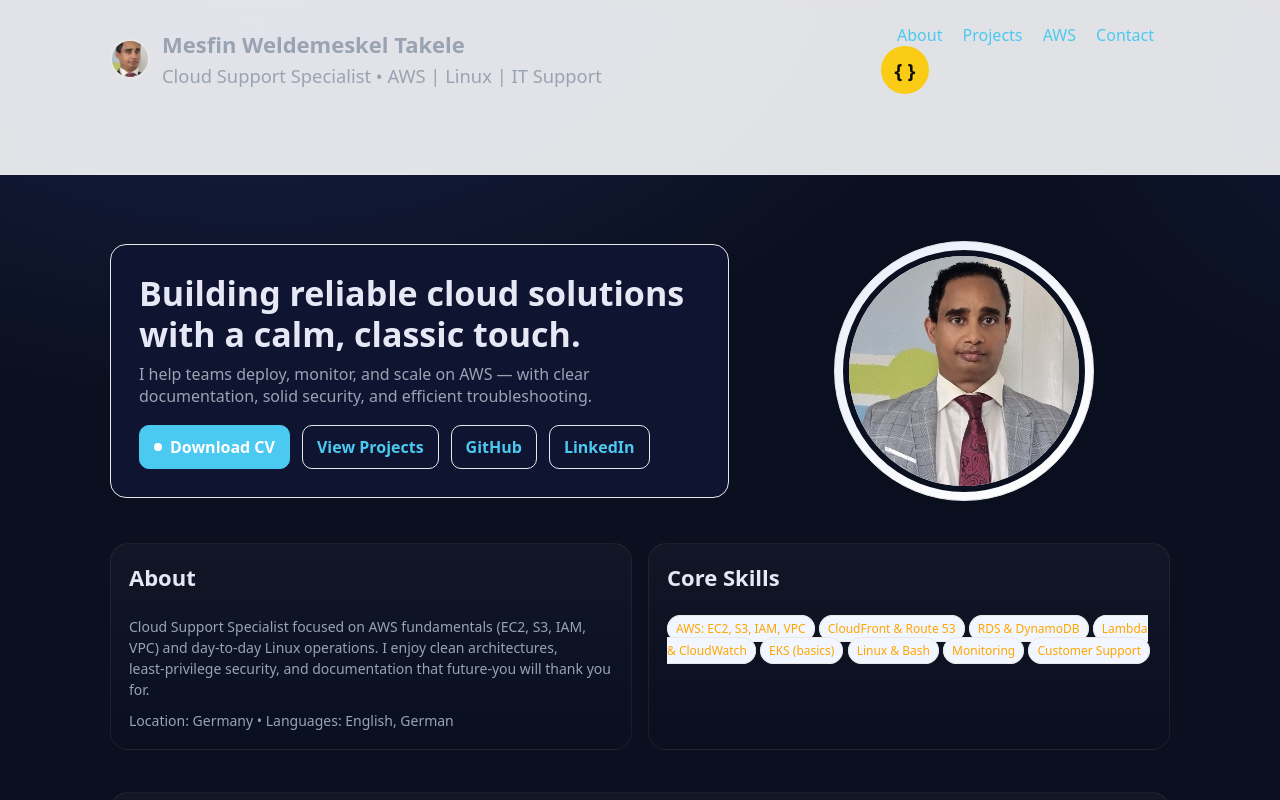
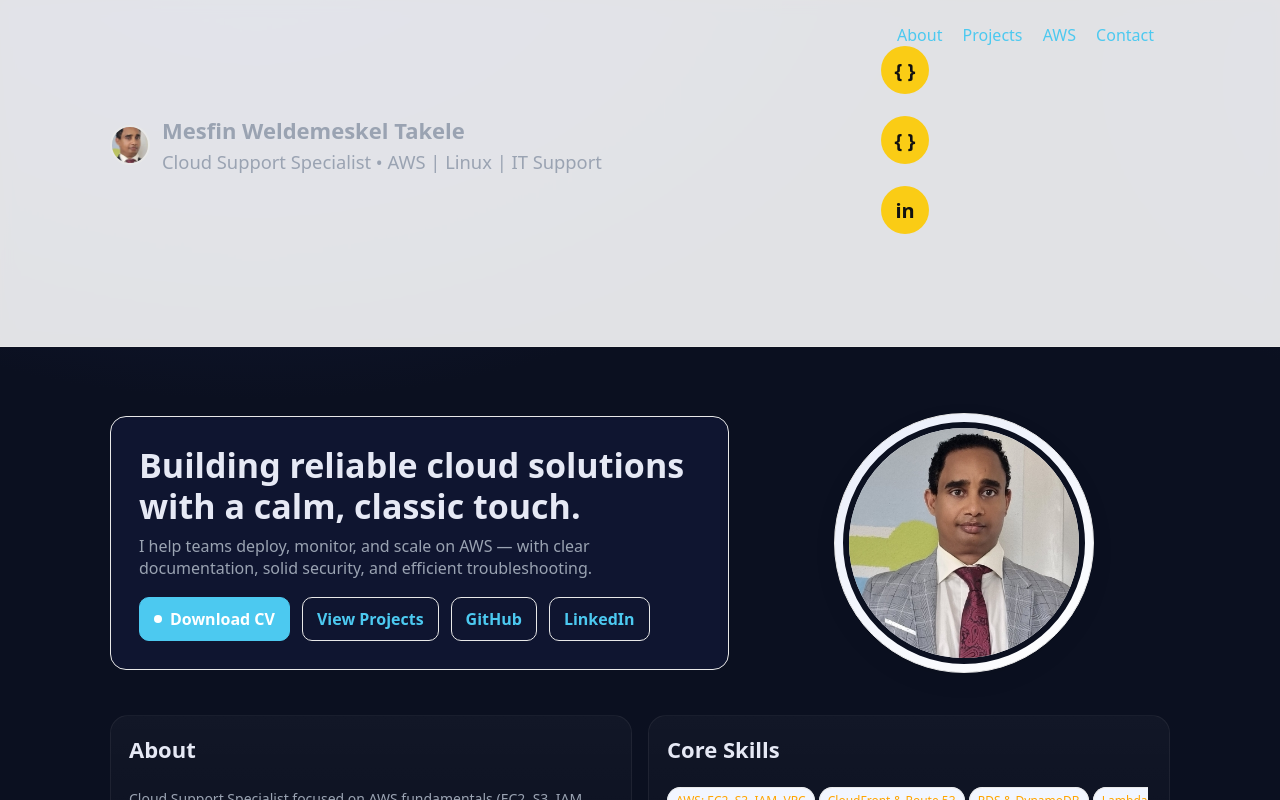
Before and after one commit to Mesfin-Star/classic-aws-portfolio, a plain HTML site: page index.html in a window 1280 px wide. Drawn offline with Linux system fonts and the light colour scheme.

Commit message:
Update index.html

```diff
--- a/index.html
+++ b/index.html
@@ -179,6 +179,14 @@
       <a href="#contact">Contact</a>
            <a href="https://github.com/Mesfin-Star" target="_blank" style="text-decoration:none">
         <span style="background:#facc15;color:#111;width:48px;height:48px;display:flex;align-items:center;justify-content:center;border-radius:50%;font-size:20px;font-weight:bold">{ }</span>
+              <a href="https://github.com/Mesfin-Star" target="_blank" style="text-decoration:none">
+        <span style="background:#facc15;color:#111;width:48px;height:48px;display:flex;align-items:center;justify-content:center;border-radius:50%;font-size:20px;font-weight:bold">{ }</span>
+      </a>
+             <a href="https://www.linkedin.com/in/mesfin-weldemeskel-takele-73538078" target="_blank" style="text-decoration:none">
+        <span style="background:#facc15;color:#111;width:48px;height:48px;display:flex;align-items:center;justify-content:center;border-radius:50%;font-size:20px;font-weight:bold">in</span>
+      </a>
+              <div style="margin-top:2rem;display:flex;justify-content:center;gap:1.5rem">
+      <a href=" https://www.credential.net/1b31348e-dc65-436e-bc39-ea185d6bac10#acc.xMgXJoCW" target="_blank" style="text-decoration:none">
       </a>
 
 
```
